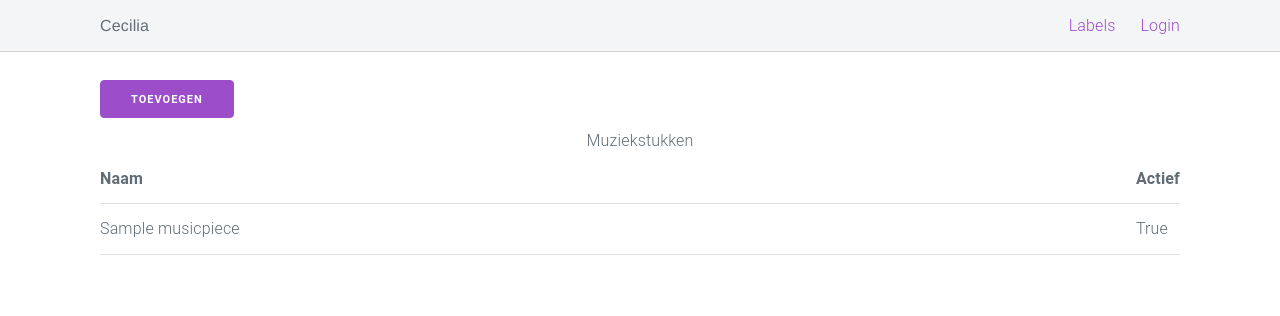
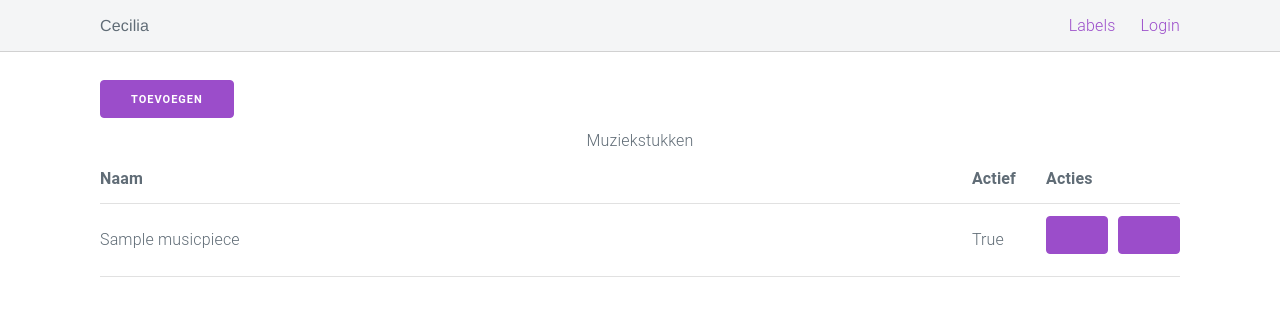
Before and after one commit to seanachaidh/cecilia, a Django app: page /musicmix/admin/pieces in a window 1280 px wide. Shown: the top 316 px of the page. Run offline with Django 4.2, Linux system fonts and the light colour scheme; tables that the repository leaves empty hold one stand-in row (values such as "Sample post").

Commit message:
muzieklijst aanpassen

```diff
--- a/musicmix/templates/musicmix/musicpiece_list.html
+++ b/musicmix/templates/musicmix/musicpiece_list.html
@@ -8,6 +8,7 @@
         <tr>
             <th>Naam</th>
             <th>Actief</th>
+            <th>Acties</th>
         </tr>
         </thead>
         <tbody>
@@ -15,6 +16,13 @@
             <tr>
                 <td>{{ foo.title }}</td>
                 <td>{{ foo.active }}</td>
+                <td>
+                    <div style="display: flex; flex-direction: row; gap: 10px;">
+                        <a href="{% url 'delete_piece' foo.pk %}" class="button fa fa-edit"></a>
+                        <a href="{% url 'download_specific' foo.pk %}" class="button fa fa-trash"></a>
+                    </div>
+
+                </td>
             </tr>
         {% endfor %}
         </tbody>
```
